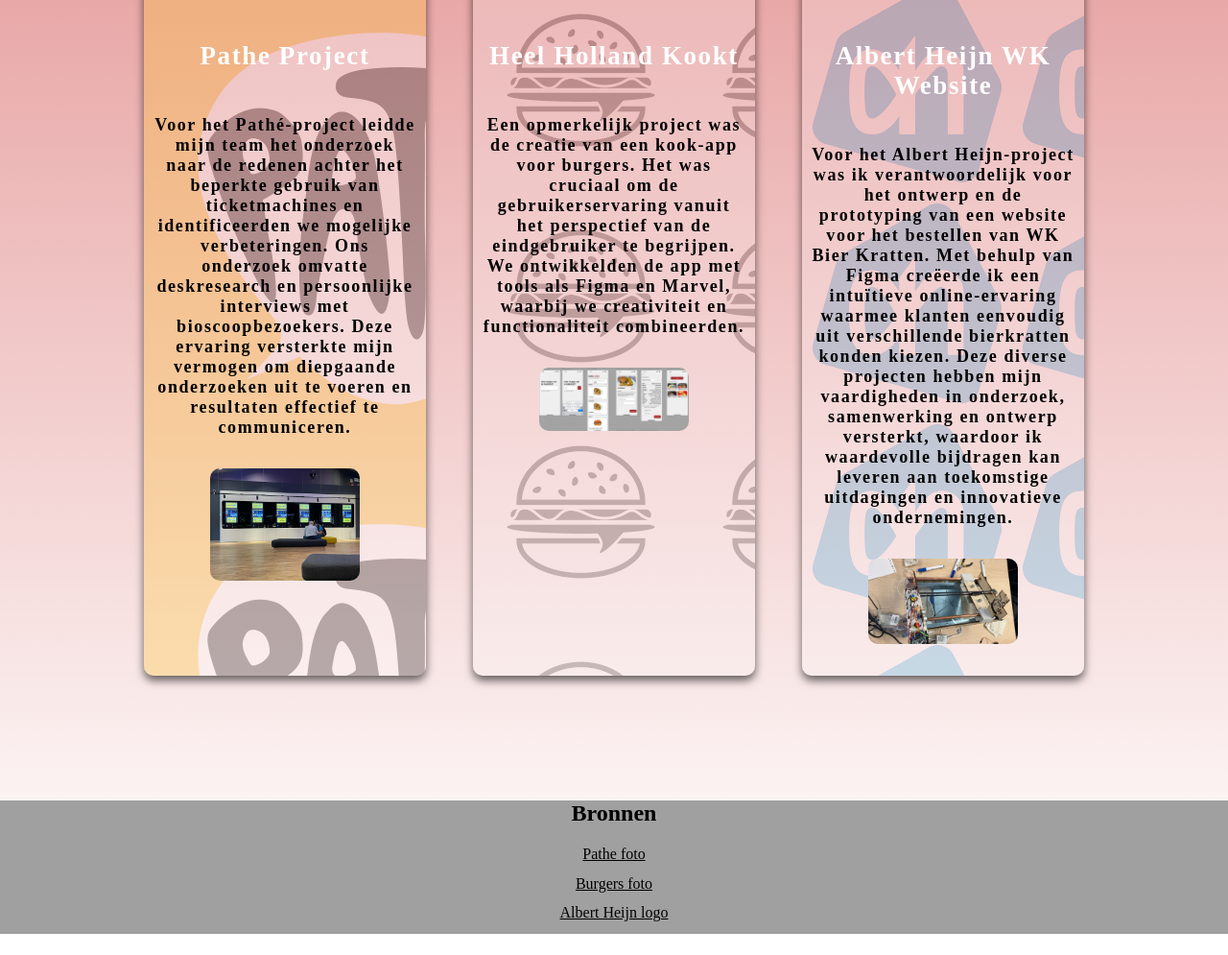
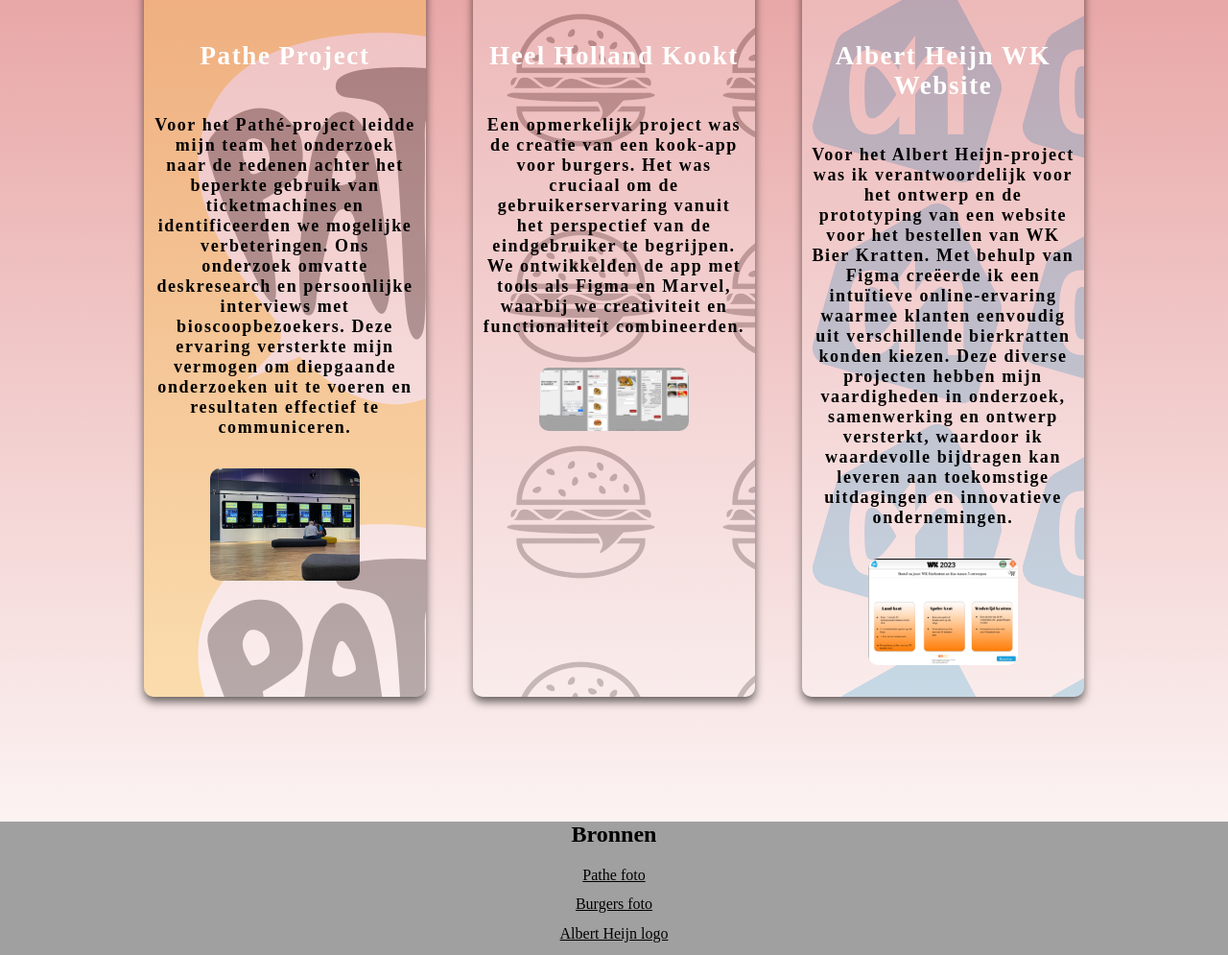
Before and after one commit to Dbuitenweg/portfolio, a plain HTML site: page werk.html in a window 1280 px wide. Shown: the part 785-1780 px from the top of the page at 96% size. Before the commit the page ends 1758 px from the top, so only its background shows below. Drawn offline with Linux system fonts and the light colour scheme.

Commit message:
kraten
kraten

```diff
--- a/werk.html
+++ b/werk.html
@@ -70,7 +70,7 @@
                         Deze diverse projecten hebben mijn vaardigheden in onderzoek, samenwerking en ontwerp versterkt, waardoor ik waardevolle bijdragen kan leveren aan toekomstige uitdagingen en innovatieve ondernemingen.
                     </p>
                     <figure class="phyton-photo">
-                        <img src="img/phyton.jpg" alt="phyton-photo">
+                        <img src="img/AH kraten.png" alt="">
                     </figure>
                 </section>
             </div>
```
Also changed, not shown: img/AH kraten.png (added).
